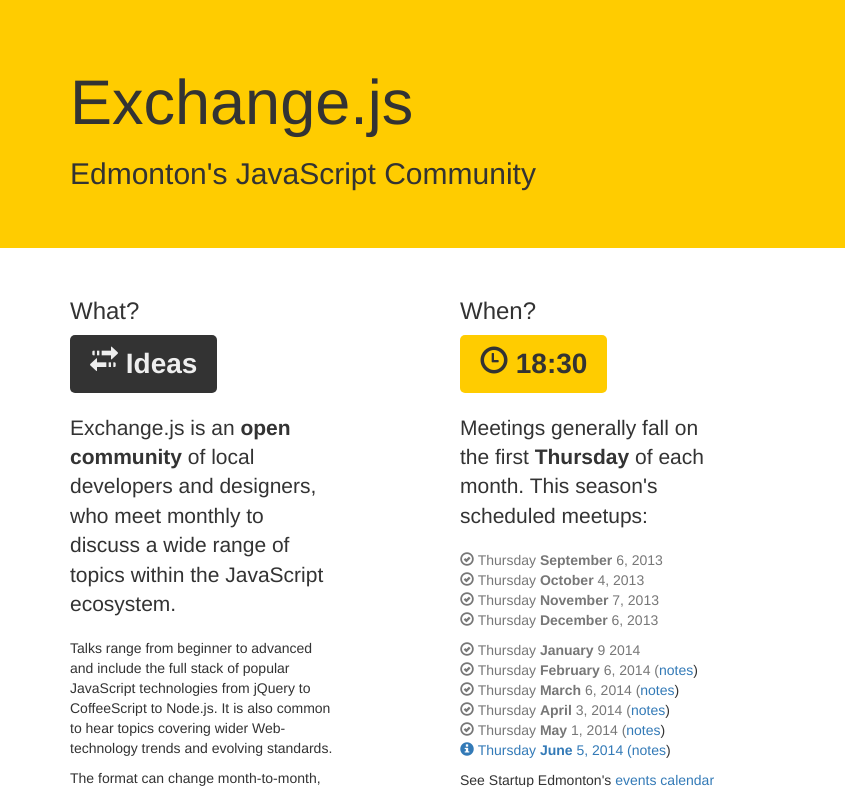
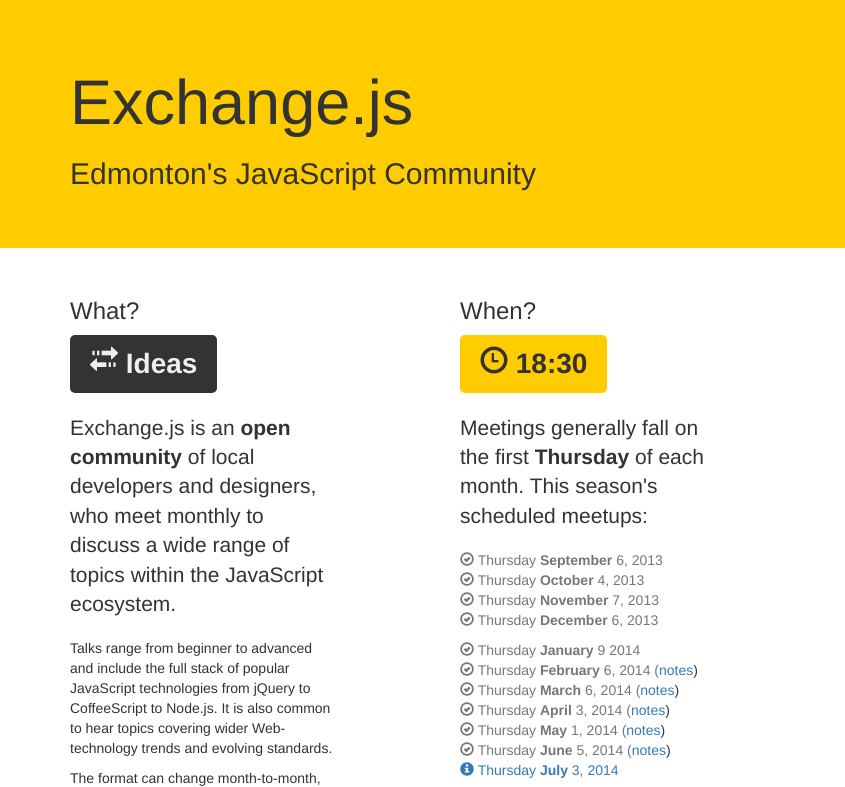
Before and after one commit to ExchangeJS/exchangejs-org, a plain HTML site: page index.html in a window 1280 px wide. Shown: the top 787 px of the page, 0-845 px from the left. Drawn offline with nearby package versions, Linux system fonts and the light colour scheme.

Commit message:
Update index.html

```diff
--- a/index.html
+++ b/index.html
@@ -134,8 +134,13 @@
               </a>
             </li>
             <li>
-              <a href="http://www.meetup.com/startupedmonton/events/183063052/">
-                <span class="glyphicon glyphicon-info-sign"></span> Thursday <strong>June</strong> 5, 2014 (<a href="http://www.exchangejs.com/june-2014-notes/">notes</a>)
+              <a href="http://www.meetup.com/startupedmonton/events/183063052/" class="text-muted">
+                <span class="glyphicon glyphicon-ok-circle"></span> Thursday <strong>June</strong> 5, 2014 (<a href="http://www.exchangejs.com/june-2014-notes/">notes</a>)
+              </a>
+            </li>
+            <li>
+              <a href="http://www.meetup.com/startupedmonton/events/187551052/">
+                <span class="glyphicon glyphicon-info-sign"></span> Thursday <strong>July</strong> 3, 2014
               </a>
             </li>
           </ul>
```
